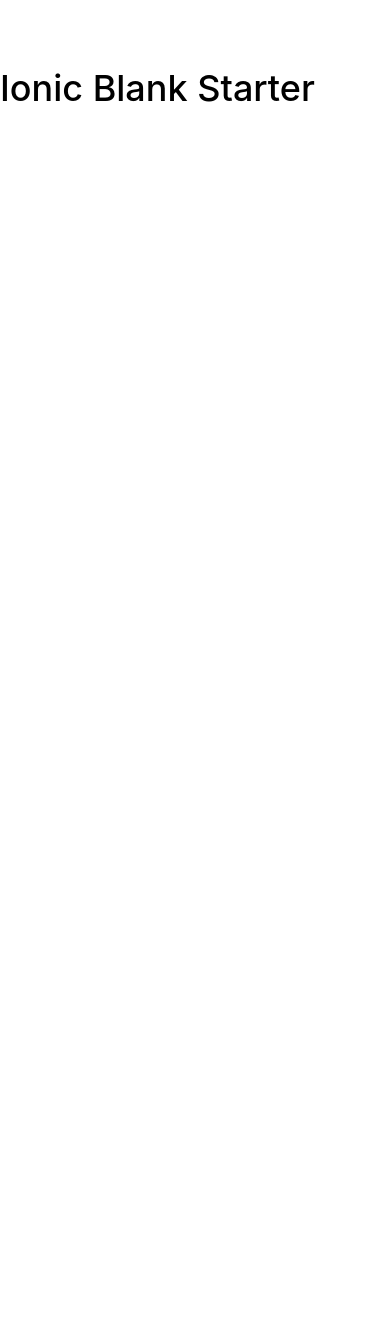
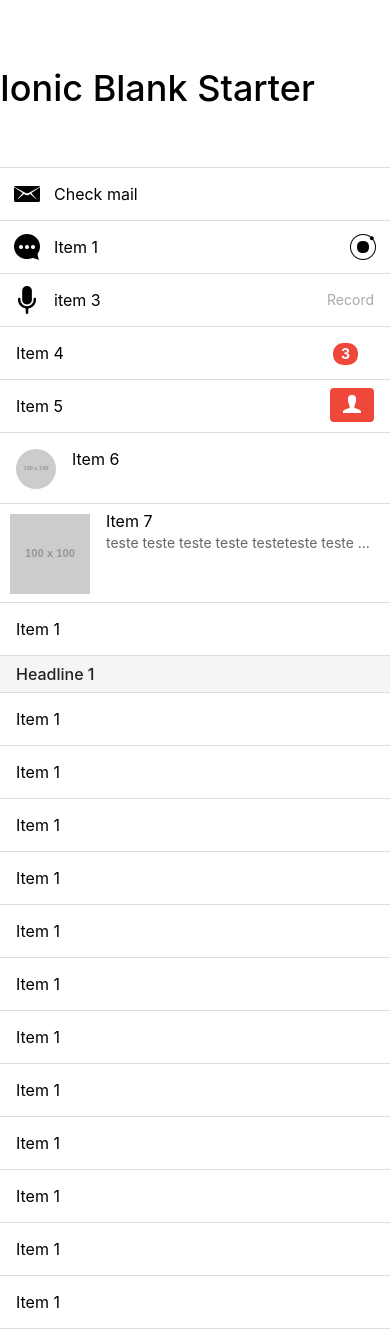
Before and after one commit to MikaellyAguiarSaraiva/myApp_ionicJS, a website: page www/index.html in a window 390 px wide. Shown: the top 1332 px of the page. Before the commit the page ends 844 px from the top, so only its background shows below. Drawn offline with Linux system fonts and the light colour scheme; some packages are replaced by stand-ins of ours; files that its build step writes are made by us from their sources; placeholder pictures from the web are drawn by us; files whose address does not match are found by name.

Commit message:
Using the list styles

```diff
--- a/www/index.html
+++ b/www/index.html
@@ -48,8 +48,73 @@
           <ion-tab icon="ion-calendar" title="Calendar"></ion-tab>
         </ion-tabs>
 
-
-
+        <ion-content>
+          <ul class="list">
+            <a href="#" class="item item-icon-left">
+              <i class="icon ion-email"></i>
+               Check mail
+            </a>
+            <a href="#" class="item item-icon-left item-icon-right">
+              <i class="icon ion-chatbubble-working"></i>
+              Item 1
+              <i class="icon ion-ionic"></i>
+            </a>
+            <a href="#" class="item item-icon-left">
+              <i class="icon ion-mic-a"></i>
+              item 3
+              <span class="item-note">
+                Record
+              </span>
+            </a>
+            <a href="#" class="item">
+              Item 4
+              <span class="badge badge-assertive">
+                3
+              </span>
+            </a>
+            <a href="#" class="item item-button-right">
+              Item 5
+              <button class="button button-assertive">
+                <i class="icon ion-person"></i>
+              </button>
+            </a>
+            <a href="#" class="item item-avatar">
+              <img src="http://placehold.it/100x100" alt="Avatar">
+              Item 6
+            </a>
+            <a href="#" class="item item-thumbnail-left">
+              <img src="http://placehold.it/100x100" alt="Avatar">
+              <h2>Item 7</h2>
+              <p>teste teste teste teste testeteste teste teste teste testeteste teste teste teste testeteste teste teste teste testeteste teste teste teste testeteste teste teste teste testeteste teste teste teste testeteste teste teste teste testeteste teste teste teste teste</p>
+            </a>
+            <a href="#" class="item">Item 1</a>
+            <div href="#" class="item item-divider">Headline 1</div>
+            <a href="#" class="item">Item 1</a>
+            <a href="#" class="item">Item 1</a>
+            <a href="#" class="item">Item 1</a>
+            <a href="#" class="item">Item 1</a>
+            <a href="#" class="item">Item 1</a>
+            <a href="#" class="item">Item 1</a>
+            <a href="#" class="item">Item 1</a>
+            <a href="#" class="item">Item 1</a>
+            <a href="#" class="item">Item 1</a>
+            <a href="#" class="item">Item 1</a>
+            <a href="#" class="item">Item 1</a>
+            <a href="#" class="item">Item 1</a>
+            <a href="#" class="item">Item 1</a>
+            <a href="#" class="item">Item 1</a>
+            <a href="#" class="item">Item 1</a>
+            <a href="#" class="item">Item 1</a>
+            <a href="#" class="item">Item 1</a>
+            <a href="#" class="item">Item 1</a>
+            <a href="#" class="item">Item 1</a>
+            <a href="#" class="item">Item 1</a>
+            <a href="#" class="item">Item 1</a>
+            <a href="#" class="item">Item 1</a>
+            <a href="#" class="item">Item 1</a>
+            <a href="#" class="item">Item 1</a>
+          </ul>
+        </ion-content>
     </ion-pane>
   </body>
 </html>
```
